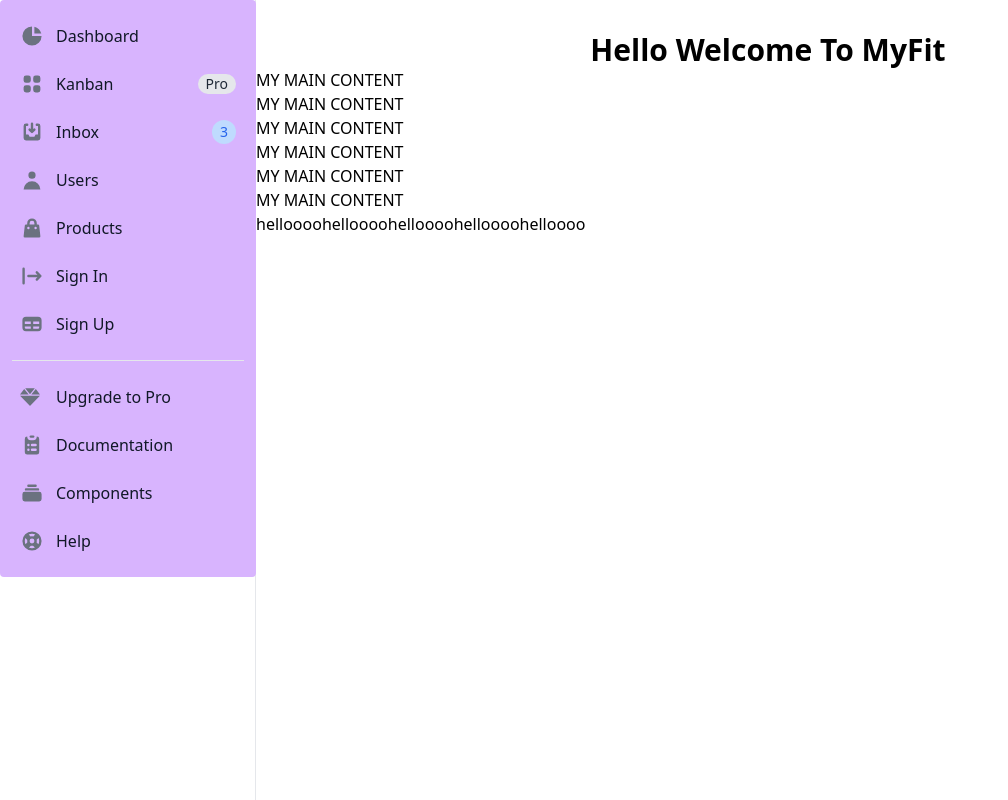
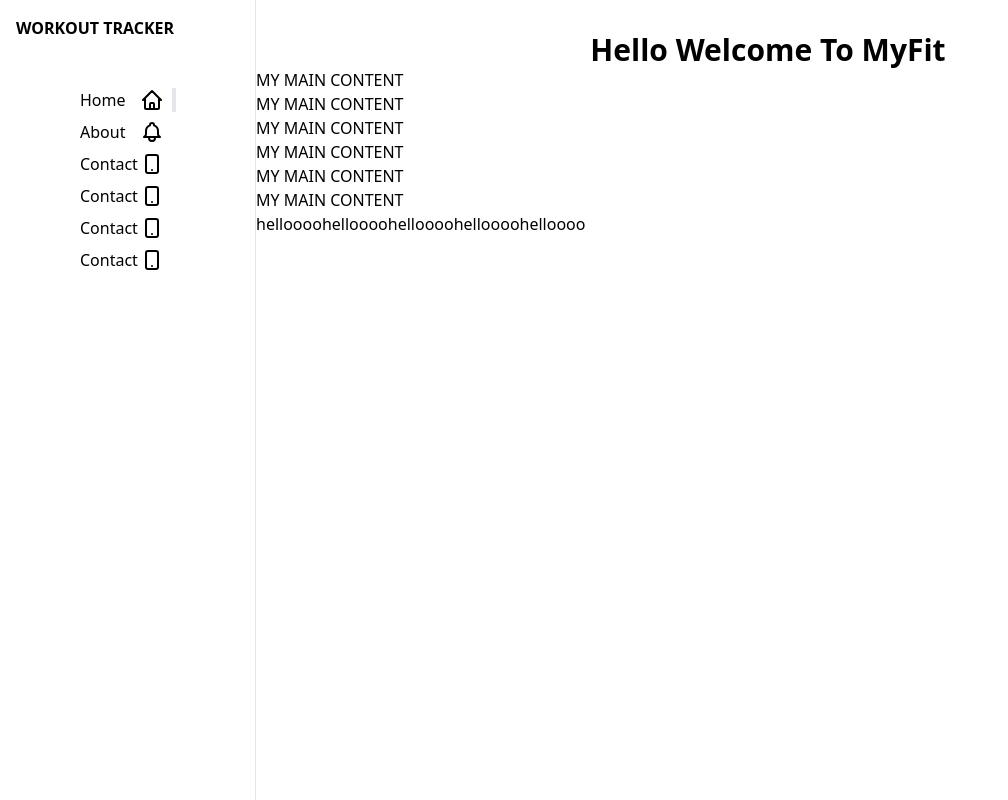
Before and after one commit to Obaayaa-1988/Nuxtjs-Workout-Tracker, a Nuxt app: page / in a window 1280 px wide. Shown: the whole page, without its empty margins (0-1008 px from the left). Built offline with nearby package versions, Linux system fonts and the light colour scheme.

Commit message:
changed tailwind sidebar component

```diff
--- a/components/Navigation.vue
+++ b/components/Navigation.vue
@@ -1,98 +1,169 @@
 <template>
   <div>
+    <aside class="w-64" aria-label="Sidebar">
+      <nav class="text-right">
+        <div class="flex justify-between items-center">
+          <h1 class="font-semibold upppercase p-4">
+            <a href="#" class="hover:text-gray-700">WORKOUT TRACKER</a>
+          </h1>
+          <div class="px-4 cursor-pointer md:hidden" id="burger">
+            <svg
+              class="w-6"
+              xmlns="http://www.w3.org/2000/svg"
+              fill="none"
+              viewBox="0 0 24 24"
+              stroke="currentColor"
+              stroke-width="2"
+            >
+              <path
+                stroke-linecap="round"
+                stroke-linejoin="round"
+                d="M4 6h16M4 12h16M4 18h16"
+              />
+            </svg>
+          </div>
+        </div>
 
-<aside class="w-64" aria-label="Sidebar">
-   <!-- <div class="overflow-y-auto py-4 px-3 bg-gray-50 rounded dark:bg-gray-800 pb-52"> -->
-   <div class="overflow-y-auto py-4 px-3 bg-purple-300 rounded dark:bg-gray-800 ">
-      <ul class="space-y-2">
-         <li>
-            <a href="#" class="flex items-center p-2 text-base font-normal text-gray-900 rounded-lg dark:text-white hover:bg-gray-100 dark:hover:bg-gray-700">
-               <svg aria-hidden="true" class="w-6 h-6 text-gray-500 transition duration-75 dark:text-gray-400 group-hover:text-gray-900 dark:group-hover:text-white" fill="currentColor" viewBox="0 0 20 20" xmlns="http://www.w3.org/2000/svg"><path d="M2 10a8 8 0 018-8v8h8a8 8 0 11-16 0z"></path><path d="M12 2.252A8.014 8.014 0 0117.748 8H12V2.252z"></path></svg>
-               <span class="ml-3">Dashboard</span>
+        <div class="flex flex-col items-center gap-y-2 mt-8">
+          <p class="w-24 border-r-4 border-primary pr-2">
+            <a href="#" class="flex justify-between">
+              <span class="">Home</span>
+              <span>
+                <svg
+                  xmlns="http://www.w3.org/2000/svg"
+                  class="h-6 w-6"
+                  fill="none"
+                  viewBox="0 0 24 24"
+                  stroke="currentColor"
+                  stroke-width="2"
+                >
+                  <path
+                    stroke-linecap="round"
+                    stroke-linejoin="round"
+                    d="M3 12l2-2m0 0l7-7 7 7M5 10v10a1 1 0 001 1h3m10-11l2 2m-2-2v10a1 1 0 01-1 1h-3m-6 0a1 1 0 001-1v-4a1 1 0 011-1h2a1 1 0 011 1v4a1 1 0 001 1m-6 0h6"
+                  />
+                </svg>
+              </span>
             </a>
-         </li>
-         <li>
-            <a href="#" class="flex items-center p-2 text-base font-normal text-gray-900 rounded-lg dark:text-white hover:bg-gray-100 dark:hover:bg-gray-700">
-               <svg aria-hidden="true" class="flex-shrink-0 w-6 h-6 text-gray-500 transition duration-75 dark:text-gray-400 group-hover:text-gray-900 dark:group-hover:text-white" fill="currentColor" viewBox="0 0 20 20" xmlns="http://www.w3.org/2000/svg"><path d="M5 3a2 2 0 00-2 2v2a2 2 0 002 2h2a2 2 0 002-2V5a2 2 0 00-2-2H5zM5 11a2 2 0 00-2 2v2a2 2 0 002 2h2a2 2 0 002-2v-2a2 2 0 00-2-2H5zM11 5a2 2 0 012-2h2a2 2 0 012 2v2a2 2 0 01-2 2h-2a2 2 0 01-2-2V5zM11 13a2 2 0 012-2h2a2 2 0 012 2v2a2 2 0 01-2 2h-2a2 2 0 01-2-2v-2z"></path></svg>
-               <span class="flex-1 ml-3 whitespace-nowrap">Kanban</span>
-               <span class="inline-flex justify-center items-center px-2 ml-3 text-sm font-medium text-gray-800 bg-gray-200 rounded-full dark:bg-gray-700 dark:text-gray-300">Pro</span>
+          </p>
+
+          <p class="w-24 pr-2 border-r-4 border-white">
+            <a class="flex justify-between">
+              <span>About</span>
+              <span>
+                <svg
+                  xmlns="http://www.w3.org/2000/svg"
+                  class="h-6 w-6"
+                  fill="none"
+                  viewBox="0 0 24 24"
+                  stroke="currentColor"
+                  stroke-width="2"
+                >
+                  <path
+                    stroke-linecap="round"
+                    stroke-linejoin="round"
+                    d="M15 17h5l-1.405-1.405A2.032 2.032 0 0118 14.158V11a6.002 6.002 0 00-4-5.659V5a2 2 0 10-4 0v.341C7.67 6.165 6 8.388 6 11v3.159c0 .538-.214 1.055-.595 1.436L4 17h5m6 0v1a3 3 0 11-6 0v-1m6 0H9"
+                  />
+                </svg>
+              </span>
             </a>
-         </li>
-         <li>
-            <a href="#" class="flex items-center p-2 text-base font-normal text-gray-900 rounded-lg dark:text-white hover:bg-gray-100 dark:hover:bg-gray-700">
-               <svg aria-hidden="true" class="flex-shrink-0 w-6 h-6 text-gray-500 transition duration-75 dark:text-gray-400 group-hover:text-gray-900 dark:group-hover:text-white" fill="currentColor" viewBox="0 0 20 20" xmlns="http://www.w3.org/2000/svg"><path d="M8.707 7.293a1 1 0 00-1.414 1.414l2 2a1 1 0 001.414 0l2-2a1 1 0 00-1.414-1.414L11 7.586V3a1 1 0 10-2 0v4.586l-.293-.293z"></path><path d="M3 5a2 2 0 012-2h1a1 1 0 010 2H5v7h2l1 2h4l1-2h2V5h-1a1 1 0 110-2h1a2 2 0 012 2v10a2 2 0 01-2 2H5a2 2 0 01-2-2V5z"></path></svg>
-               <span class="flex-1 ml-3 whitespace-nowrap">Inbox</span>
-               <span class="inline-flex justify-center items-center p-3 ml-3 w-3 h-3 text-sm font-medium text-blue-600 bg-blue-200 rounded-full dark:bg-blue-900 dark:text-blue-200">3</span>
+          </p>
+
+          <p class="w-24 pr-2 border-r-4 border-white">
+            <a class="flex justify-between">
+              <span>Contact</span>
+              <span>
+                <svg
+                  xmlns="http://www.w3.org/2000/svg"
+                  class="h-6 w-6"
+                  fill="none"
+                  viewBox="0 0 24 24"
+                  stroke="currentColor"
+                  stroke-width="2"
+                >
+                  <path
+                    stroke-linecap="round"
+                    stroke-linejoin="round"
+                    d="M12 18h.01M8 21h8a2 2 0 002-2V5a2 2 0 00-2-2H8a2 2 0 00-2 2v14a2 2 0 002 2z"
+                  />
+                </svg>
+              </span>
             </a>
-         </li>
-         <li>
-            <a href="#" class="flex items-center p-2 text-base font-normal text-gray-900 rounded-lg dark:text-white hover:bg-gray-100 dark:hover:bg-gray-700">
-               <svg aria-hidden="true" class="flex-shrink-0 w-6 h-6 text-gray-500 transition duration-75 dark:text-gray-400 group-hover:text-gray-900 dark:group-hover:text-white" fill="currentColor" viewBox="0 0 20 20" xmlns="http://www.w3.org/2000/svg"><path fill-rule="evenodd" d="M10 9a3 3 0 100-6 3 3 0 000 6zm-7 9a7 7 0 1114 0H3z" clip-rule="evenodd"></path></svg>
-               <span class="flex-1 ml-3 whitespace-nowrap">Users</span>
+          </p>
+          <p class="w-24 pr-2 border-r-4 border-white">
+            <a class="flex justify-between">
+              <span>Contact</span>
+              <span>
+                <svg
+                  xmlns="http://www.w3.org/2000/svg"
+                  class="h-6 w-6"
+                  fill="none"
+                  viewBox="0 0 24 24"
+                  stroke="currentColor"
+                  stroke-width="2"
+                >
+                  <path
+                    stroke-linecap="round"
+                    stroke-linejoin="round"
+                    d="M12 18h.01M8 21h8a2 2 0 002-2V5a2 2 0 00-2-2H8a2 2 0 00-2 2v14a2 2 0 002 2z"
+                  />
+                </svg>
+              </span>
             </a>
-         </li>
-         <li>
-            <a href="#" class="flex items-center p-2 text-base font-normal text-gray-900 rounded-lg dark:text-white hover:bg-gray-100 dark:hover:bg-gray-700">
-               <svg aria-hidden="true" class="flex-shrink-0 w-6 h-6 text-gray-500 transition duration-75 dark:text-gray-400 group-hover:text-gray-900 dark:group-hover:text-white" fill="currentColor" viewBox="0 0 20 20" xmlns="http://www.w3.org/2000/svg"><path fill-rule="evenodd" d="M10 2a4 4 0 00-4 4v1H5a1 1 0 00-.994.89l-1 9A1 1 0 004 18h12a1 1 0 00.994-1.11l-1-9A1 1 0 0015 7h-1V6a4 4 0 00-4-4zm2 5V6a2 2 0 10-4 0v1h4zm-6 3a1 1 0 112 0 1 1 0 01-2 0zm7-1a1 1 0 100 2 1 1 0 000-2z" clip-rule="evenodd"></path></svg>
-               <span class="flex-1 ml-3 whitespace-nowrap">Products</span>
+          </p>
+          <p class="w-24 pr-2 border-r-4 border-white">
+            <a class="flex justify-between">
+              <span>Contact</span>
+              <span>
+                <svg
+                  xmlns="http://www.w3.org/2000/svg"
+                  class="h-6 w-6"
+                  fill="none"
+                  viewBox="0 0 24 24"
+                  stroke="currentColor"
+                  stroke-width="2"
+                >
+                  <path
+                    stroke-linecap="round"
+                    stroke-linejoin="round"
+                    d="M12 18h.01M8 21h8a2 2 0 002-2V5a2 2 0 00-2-2H8a2 2 0 00-2 2v14a2 2 0 002 2z"
+                  />
+                </svg>
+              </span>
             </a>
-         </li>
-         <li>
-            <a href="#" class="flex items-center p-2 text-base font-normal text-gray-900 rounded-lg dark:text-white hover:bg-gray-100 dark:hover:bg-gray-700">
-               <svg aria-hidden="true" class="flex-shrink-0 w-6 h-6 text-gray-500 transition duration-75 dark:text-gray-400 group-hover:text-gray-900 dark:group-hover:text-white" fill="currentColor" viewBox="0 0 20 20" xmlns="http://www.w3.org/2000/svg"><path fill-rule="evenodd" d="M3 3a1 1 0 00-1 1v12a1 1 0 102 0V4a1 1 0 00-1-1zm10.293 9.293a1 1 0 001.414 1.414l3-3a1 1 0 000-1.414l-3-3a1 1 0 10-1.414 1.414L14.586 9H7a1 1 0 100 2h7.586l-1.293 1.293z" clip-rule="evenodd"></path></svg>
-               <span class="flex-1 ml-3 whitespace-nowrap">Sign In</span>
+          </p>
+          <p class="w-24 pr-2 border-r-4 border-white">
+            <a class="flex justify-between">
+              <span>Contact</span>
+              <span>
+                <svg
+                  xmlns="http://www.w3.org/2000/svg"
+                  class="h-6 w-6"
+                  fill="none"
+                  viewBox="0 0 24 24"
+                  stroke="currentColor"
+                  stroke-width="2"
+                >
+                  <path
+                    stroke-linecap="round"
+                    stroke-linejoin="round"
+                    d="M12 18h.01M8 21h8a2 2 0 002-2V5a2 2 0 00-2-2H8a2 2 0 00-2 2v14a2 2 0 002 2z"
+                  />
+                </svg>
+              </span>
             </a>
-         </li>
-         <li>
-            <a href="#" class="flex items-center p-2 text-base font-normal text-gray-900 rounded-lg dark:text-white hover:bg-gray-100 dark:hover:bg-gray-700">
-               <svg aria-hidden="true" class="flex-shrink-0 w-6 h-6 text-gray-500 transition duration-75 dark:text-gray-400 group-hover:text-gray-900 dark:group-hover:text-white" fill="currentColor" viewBox="0 0 20 20" xmlns="http://www.w3.org/2000/svg"><path fill-rule="evenodd" d="M5 4a3 3 0 00-3 3v6a3 3 0 003 3h10a3 3 0 003-3V7a3 3 0 00-3-3H5zm-1 9v-1h5v2H5a1 1 0 01-1-1zm7 1h4a1 1 0 001-1v-1h-5v2zm0-4h5V8h-5v2zM9 8H4v2h5V8z" clip-rule="evenodd"></path></svg>
-               <span class="flex-1 ml-3 whitespace-nowrap">Sign Up</span>
-            </a>
-         </li>
-      </ul>
-      <ul class="pt-4 mt-4 space-y-2 border-t border-gray-200 dark:border-gray-700">
-         <li>
-            <a href="#" class="flex items-center p-2 text-base font-normal text-gray-900 rounded-lg transition duration-75 hover:bg-gray-100 dark:hover:bg-gray-700 dark:text-white group">
-               <svg aria-hidden="true" class="flex-shrink-0 w-5 h-5 text-gray-500 transition duration-75 group-hover:text-gray-900 dark:group-hover:text-white dark:text-gray-400" focusable="false" data-prefix="fas" data-icon="gem" role="img" xmlns="http://www.w3.org/2000/svg" viewBox="0 0 512 512"><path fill="currentColor" d="M378.7 32H133.3L256 182.7L378.7 32zM512 192l-107.4-141.3L289.6 192H512zM107.4 50.67L0 192h222.4L107.4 50.67zM244.3 474.9C247.3 478.2 251.6 480 256 480s8.653-1.828 11.67-5.062L510.6 224H1.365L244.3 474.9z"></path></svg>
-               <span class="ml-4">Upgrade to Pro</span>
-            </a>
-         </li>
-         <li>
-            <a href="#" class="flex items-center p-2 text-base font-normal text-gray-900 rounded-lg transition duration-75 hover:bg-gray-100 dark:hover:bg-gray-700 dark:text-white group">
-               <svg aria-hidden="true" class="flex-shrink-0 w-6 h-6 text-gray-500 transition duration-75 dark:text-gray-400 group-hover:text-gray-900 dark:group-hover:text-white" fill="currentColor" viewBox="0 0 20 20" xmlns="http://www.w3.org/2000/svg"><path d="M9 2a1 1 0 000 2h2a1 1 0 100-2H9z"></path><path fill-rule="evenodd" d="M4 5a2 2 0 012-2 3 3 0 003 3h2a3 3 0 003-3 2 2 0 012 2v11a2 2 0 01-2 2H6a2 2 0 01-2-2V5zm3 4a1 1 0 000 2h.01a1 1 0 100-2H7zm3 0a1 1 0 000 2h3a1 1 0 100-2h-3zm-3 4a1 1 0 100 2h.01a1 1 0 100-2H7zm3 0a1 1 0 100 2h3a1 1 0 100-2h-3z" clip-rule="evenodd"></path></svg>
-               <span class="ml-3">Documentation</span>
-            </a>
-         </li>
-         <li>
-            <a href="#" class="flex items-center p-2 text-base font-normal text-gray-900 rounded-lg transition duration-75 hover:bg-gray-100 dark:hover:bg-gray-700 dark:text-white group">
-               <svg aria-hidden="true" class="flex-shrink-0 w-6 h-6 text-gray-500 transition duration-75 dark:text-gray-400 group-hover:text-gray-900 dark:group-hover:text-white" fill="currentColor" viewBox="0 0 20 20" xmlns="http://www.w3.org/2000/svg"><path d="M7 3a1 1 0 000 2h6a1 1 0 100-2H7zM4 7a1 1 0 011-1h10a1 1 0 110 2H5a1 1 0 01-1-1zM2 11a2 2 0 012-2h12a2 2 0 012 2v4a2 2 0 01-2 2H4a2 2 0 01-2-2v-4z"></path></svg>
-               <span class="ml-3">Components</span>
-            </a>
-         </li>
-         <li>
-            <a href="#" class="flex items-center p-2 text-base font-normal text-gray-900 rounded-lg transition duration-75 hover:bg-gray-100 dark:hover:bg-gray-700 dark:text-white group">
-               <svg aria-hidden="true" class="flex-shrink-0 w-6 h-6 text-gray-500 transition duration-75 dark:text-gray-400 group-hover:text-gray-900 dark:group-hover:text-white" fill="currentColor" viewBox="0 0 20 20" xmlns="http://www.w3.org/2000/svg"><path fill-rule="evenodd" d="M18 10a8 8 0 11-16 0 8 8 0 0116 0zm-2 0c0 .993-.241 1.929-.668 2.754l-1.524-1.525a3.997 3.997 0 00.078-2.183l1.562-1.562C15.802 8.249 16 9.1 16 10zm-5.165 3.913l1.58 1.58A5.98 5.98 0 0110 16a5.976 5.976 0 01-2.516-.552l1.562-1.562a4.006 4.006 0 001.789.027zm-4.677-2.796a4.002 4.002 0 01-.041-2.08l-.08.08-1.53-1.533A5.98 5.98 0 004 10c0 .954.223 1.856.619 2.657l1.54-1.54zm1.088-6.45A5.974 5.974 0 0110 4c.954 0 1.856.223 2.657.619l-1.54 1.54a4.002 4.002 0 00-2.346.033L7.246 4.668zM12 10a2 2 0 11-4 0 2 2 0 014 0z" clip-rule="evenodd"></path></svg>
-               <span class="ml-3">Help</span>
-            </a>
-         </li>
-      </ul>
-   </div>
-</aside>
-
-
-
-
-
+          </p>
+        </div>
+      </nav>
+    </aside>
   </div>
 </template>
 
 <script>
 export default {
-    name: "Navigation"
-
-}
+  name: "Navigation",
+};
 </script>
 
 <style>
-
 </style>
```
